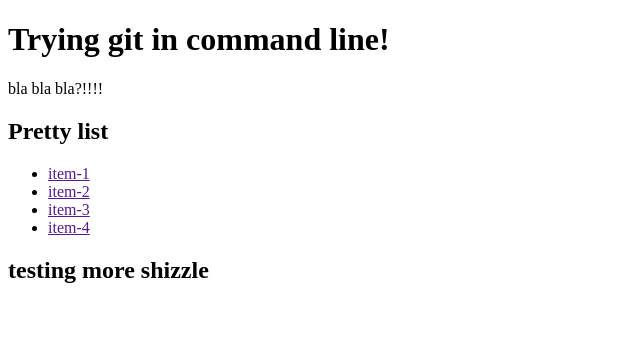
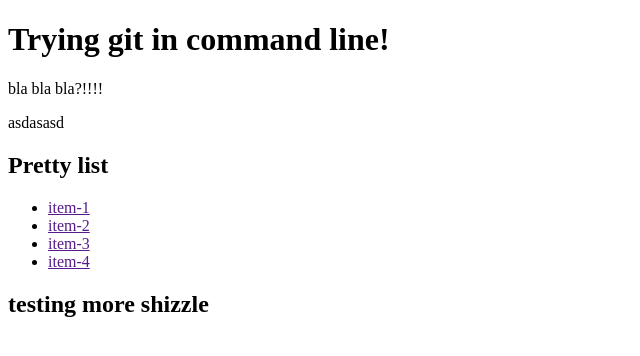
Before and after one commit to Leonduif/bla, a plain HTML site: page index.html in a window 1280 px wide. Shown: the whole page, without its empty margins (0-640 px from the left). Drawn offline with Linux system fonts and the light colour scheme.

Commit message:
now via bash

```diff
--- a/index.html
+++ b/index.html
@@ -7,6 +7,8 @@
 <body>
 	<h1>Trying git in command line!</h1>
 	<p>bla bla bla?!!!!</p>
+
+	<p>asdasasd</p>
 
 	<h2>Pretty list</h2>
 	<ul>
```
